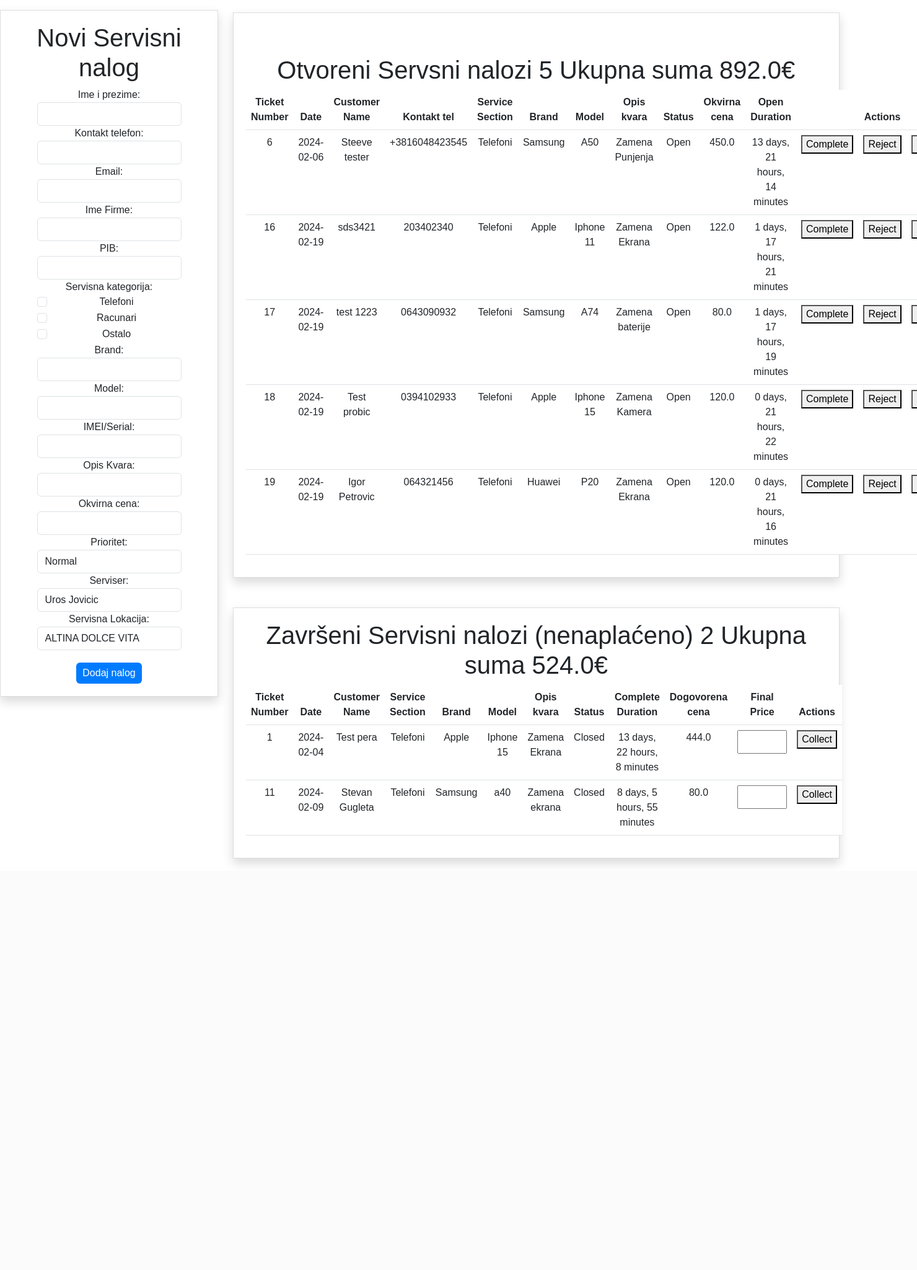
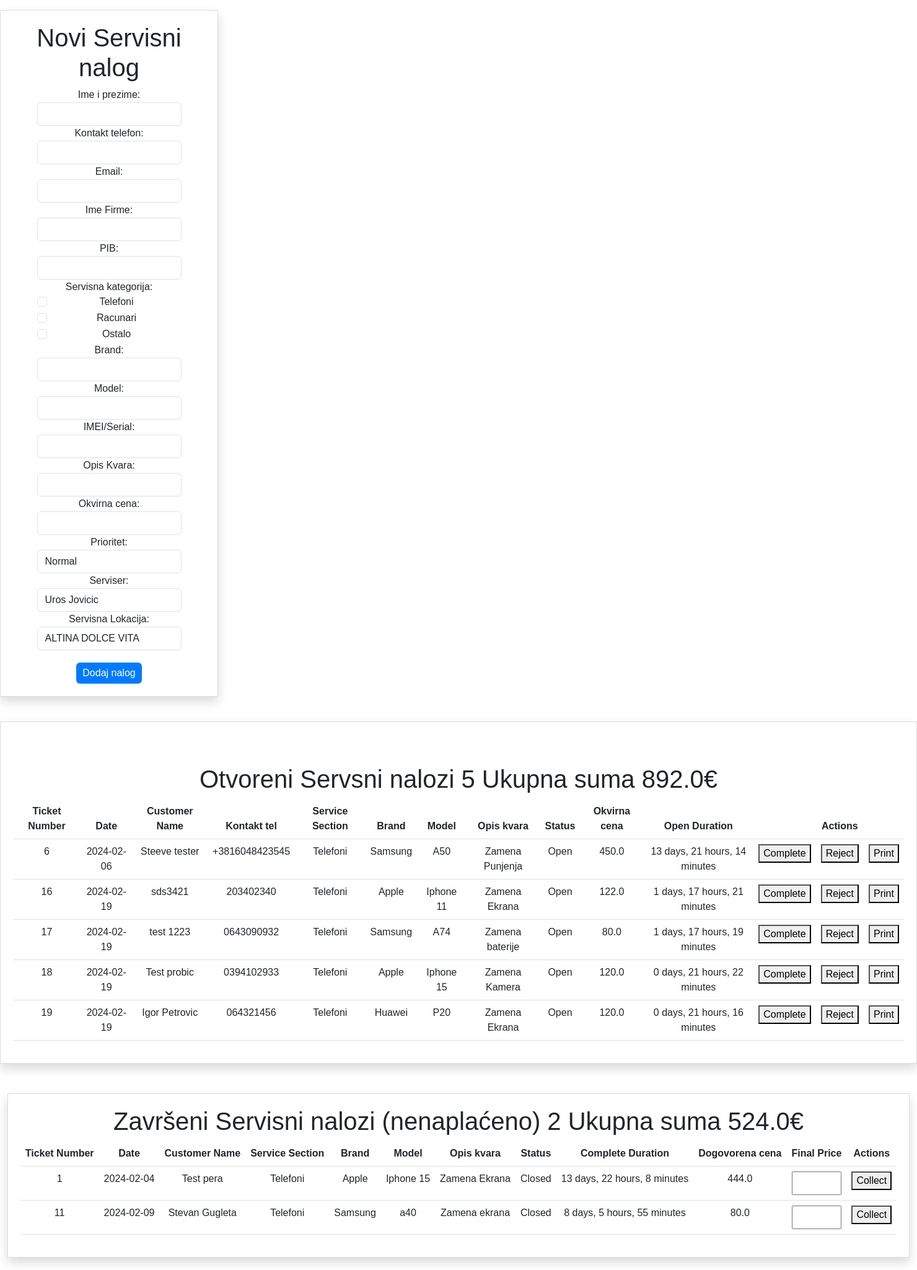
Before and after one commit to v1sk0/dv_telefoni, a Flask app: page /service_tickets in a window 1480 px wide; the page is wider, and only the part inside the window is pictured. Shown: the part 140-2189 px from the top of that part at 62% size. Before the commit the page ends 1534 px from the top of that part, so only its background shows below. Run offline with Flask 3, Linux system fonts and the light colour scheme; parts of the project's set-up code (start-up, migrations or seed data) failed here and were passed over; some libraries are stand-ins or nearby versions.

```diff
--- a/templates/service_tickets.html
+++ b/templates/service_tickets.html
@@ -198,8 +198,8 @@
       </form>
   </div>
 </div>
-<div class="col-md-8">
-  <div class="container mt-8 shadow">
+<div class="col">
+  <div class="container shadow">
     <h1 class="mt-5">Otvoreni Servsni nalozi {{ open_tickets_count }}  Ukupna suma {{ open_tickets_sales_sum }}€</h1>
 
     <table class="table">
```
Also changed, not shown: requirements.txt (added, +15 -0 lines), 1 other file.
